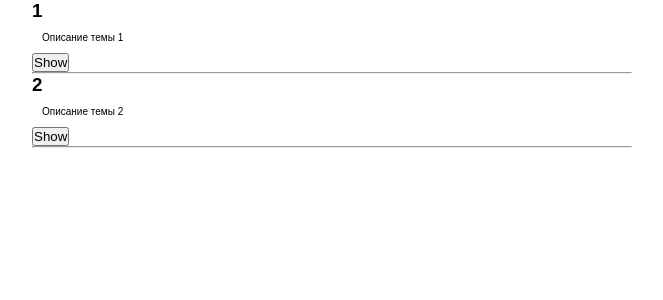
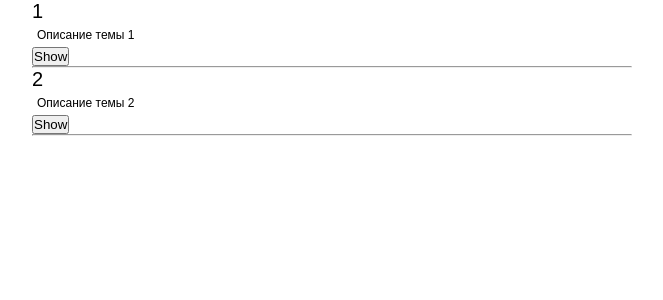
Before and after one commit to RakhmetovKuanysh/tree_view, a React (Create React App) app: page / in a window 1280 px wide. Shown: the top 300 px of the page, without its empty margins (308-971 px from the left). Built offline with nearby package versions, Linux system fonts and the light colour scheme.

Commit message:
third commit

```diff
--- a/src/Leaf.js
+++ b/src/Leaf.js
@@ -12,10 +12,12 @@ class Leaf extends Component {
 			let id = this.props.id;
 			let arr = this.props.getArray(id);
 			list = arr.map(l => (
-				<div className="parent">
-					<h3>{l.name}</h3>
-					<p>{l.description}</p>
-					{console.log(l.name)}
+				<div className="parent" key={l.id}>
+					<div className="info">
+						<input type="text" value={l.name} onChange={(e) => this.props.handleChangeTit(e, l.id)}/>
+						<input type="text" className="descInput" value={l.description}
+						 onChange={(e) => this.props.handleChangeDesc(e, l.id)}/>
+					</div>
 					<button onClick={() => this.props.changeClick(l.id)}>Show</button>
 					<hr/>
 					<Leaf
@@ -27,6 +29,8 @@ class Leaf extends Component {
 						isOpened={l.isOpened}
 						changeClick={this.props.changeClick}
 						getArray={this.props.getArray}
+						handleChangeTit={this.props.handleChangeTit}
+						handleChangeDesc={this.props.handleChangeDesc}
 					/>
 				</div>
 			));
--- a/src/Tree.js
+++ b/src/Tree.js
@@ -122,6 +122,8 @@ class Tree extends Component {
 		}
 		this.getArray = this.getArray.bind(this);
 		this.handleClick = this.handleClick.bind(this);
+		this.changeStringTit = this.changeStringTit.bind(this);
+		this.changeStringDesc = this.changeStringDesc.bind(this);
 	}
 
 	handleClick(e){
@@ -143,12 +145,45 @@ class Tree extends Component {
 		return this.state.chapter.filter(l => l.parId === e);
 	}
 
+	changeStringTit(e, id) {
+		console.log(e.target.value);
+		let arr = this.state.chapter.slice();
+		let n = arr.find(l => l.id === id);
+		n.name = e.target.value;
+
+		arr.map(l => (
+			l.id === id ? n : l
+		))
+
+		this.setState({
+			chapter: arr,
+		})
+	}
+
+	changeStringDesc(e, id) {
+		console.log(e.target.value);
+		let arr = this.state.chapter.slice();
+		let n = arr.find(l => l.id === id);
+		n.description = e.target.value;
+
+		arr.map(l => (
+			l.id === id ? n : l
+		))
+
+		this.setState({
+			chapter: arr,
+		})
+	}
+
 	render() {
 		let arr = this.state.chapter.filter(l => l.parId === 0);
 		let list = arr.map(l => (
-			<div className="parent">
-				<h3>{l.name}</h3>
-				<p>{l.description}</p>
+			<div className="parent" key={l.id}>
+				<div className="info">
+					<input type="text" value={l.name} onChange={(e) => this.changeStringTit(e, l.id)}/>
+					<input type="text" className="descInput"
+					value={l.description} onChange={(e) => this.changeStringDesc(e, l.id)}/>
+				</div>
 				<button onClick={() => this.handleClick(l.id)}>Show</button>
 				<hr/>
 				<Leaf
@@ -160,6 +195,8 @@ class Tree extends Component {
 					isOpened={l.isOpened}
 					changeClick={this.handleClick}
 					getArray={this.getArray}
+					handleChangeTit={this.changeStringTit}
+					handleChangeDesc={this.changeStringDesc}
 				/>
 			</div>
 		))
--- a/src/index.css
+++ b/src/index.css
@@ -23,12 +23,35 @@ p{
 	margin: 0 auto;
 }
 
-.anotherList{
-
+.anotherList {
 	margin-left: 20px;
 }
 
-.anotherLeaf{
-
+.anotherLeaf {
 	margin-left: 40px;
 }
+input {
+	border: none;
+	font-size: 20px;
+}
+
+input:focus {
+	border: none;
+	outline: none;
+}
+
+.edit_button {
+	background-color: transparent;
+	border: none;
+	padding: 0 10px 0 10px;
+}
+
+.info {
+	display: flex;
+	flex-direction: column;
+}
+
+.descInput {
+	font-size: 12px;
+	padding: 5px 0 5px 5px;
+}
```
